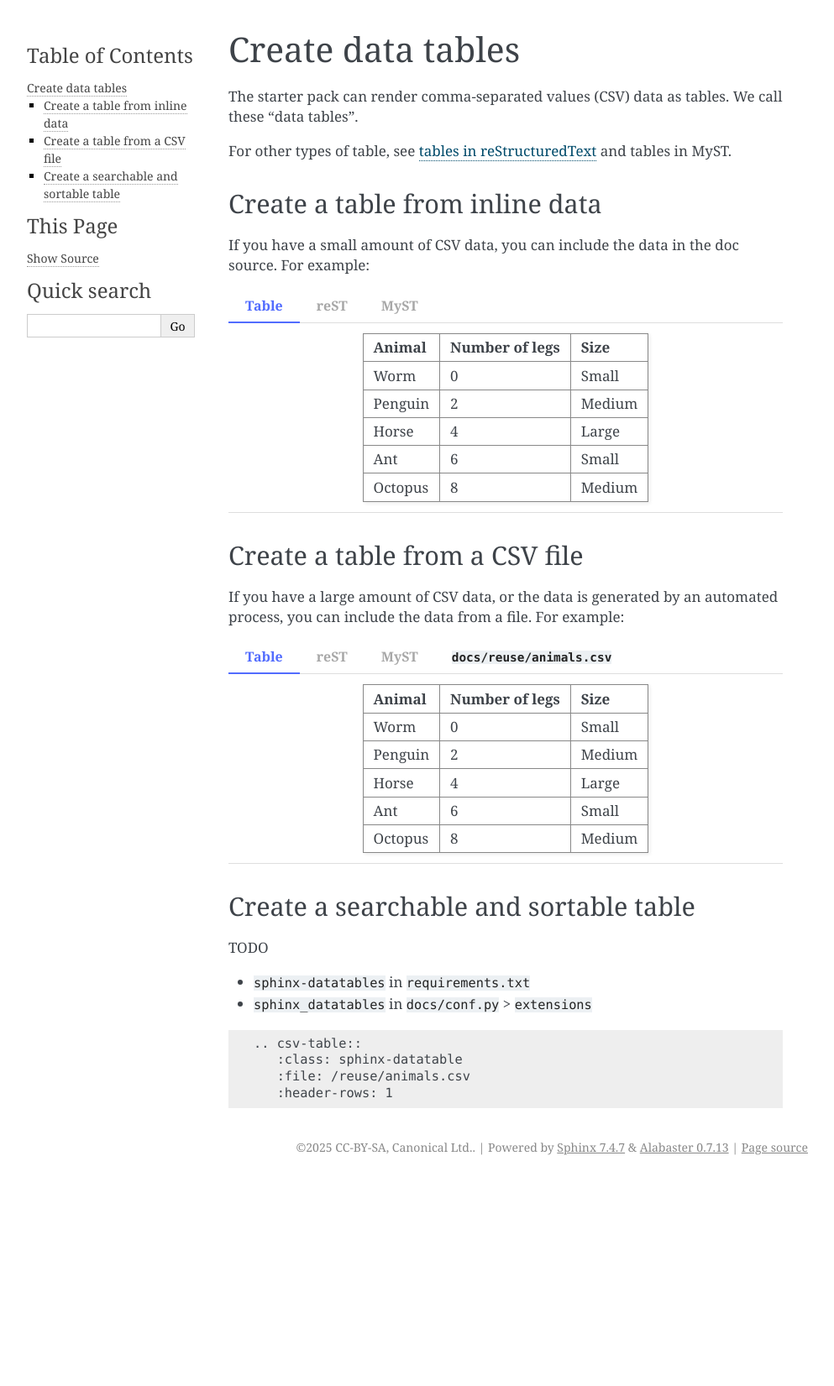
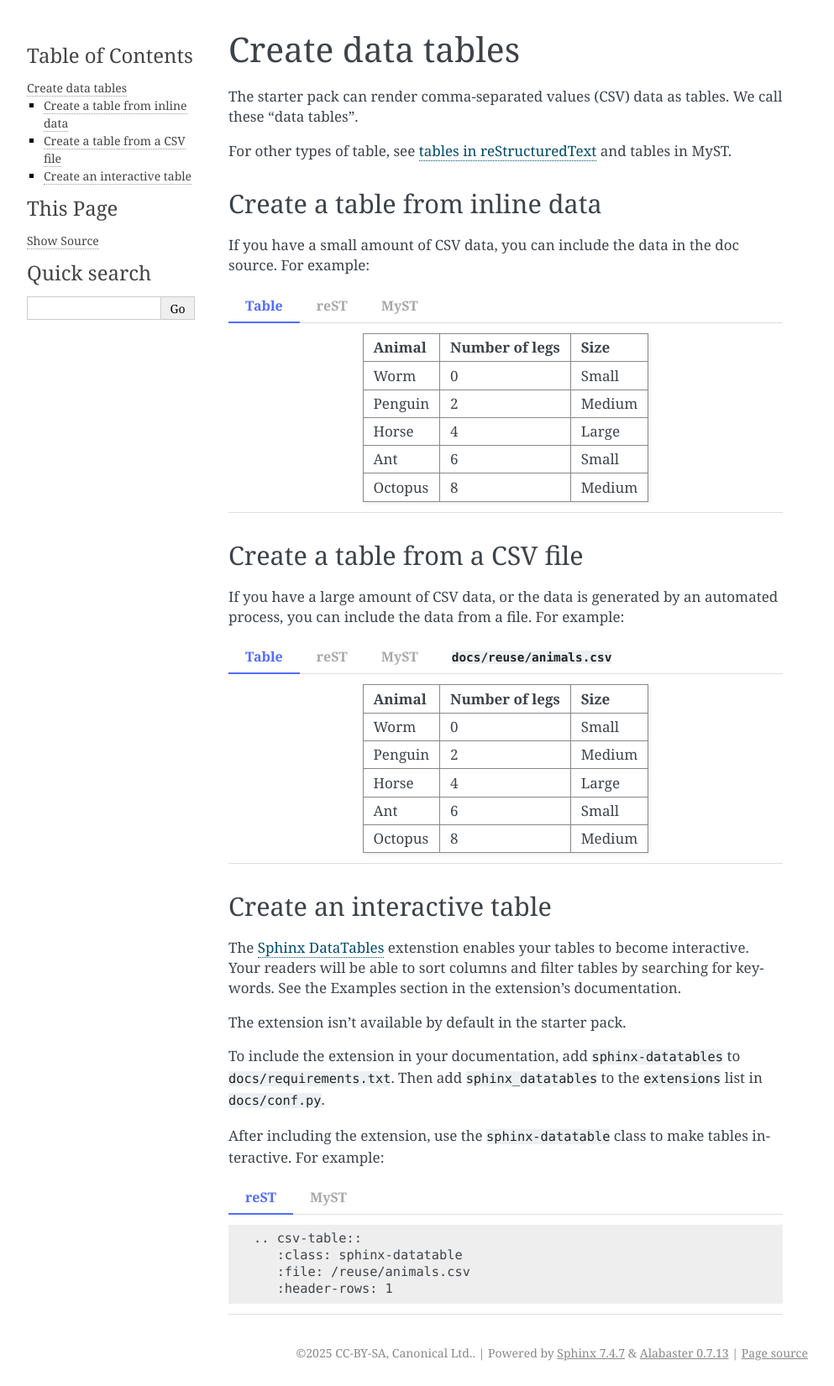
Before and after one commit to canonical/sphinx-docs-starter-pack, a Sphinx documentation site: the page built from docs/how-to/create-data-tables.rst, in a window 1280 px wide. Shown: the whole page at 84% size, without its empty margins (148-1141 px from the left). Built offline with Sphinx 7.4.7, drawn with Linux system fonts in a browser that asks for light colours; pages that are not in the unit, such as notebooks, are missing from menus; before the commit the page ends 1406 px from its top, so only the background shows below that.

Commit message:
add details about Sphinx DataTables

````diff
--- a/docs/how-to/create-data-tables.rst
+++ b/docs/how-to/create-data-tables.rst
@@ -106,17 +106,34 @@ If you have a large amount of CSV data, or the data is generated by an automated
          "Ant", 6, "Small"
          "Octopus", 8, "Medium"
 
-Create a searchable and sortable table
---------------------------------------
+Create an interactive table
+---------------------------
 
-TODO
+The `Sphinx DataTables`_ extenstion enables your tables to become interactive. Your readers will be able to sort columns and filter tables by searching for keywords. See the Examples section in the extension's documentation.
 
-- ``sphinx-datatables`` in ``requirements.txt``
-- ``sphinx_datatables`` in ``docs/conf.py`` > ``extensions``
+The extension isn't available by default in the starter pack.
 
-.. code-block:: none
+To include the extension in your documentation, add ``sphinx-datatables`` to ``docs/requirements.txt``. Then add ``sphinx_datatables`` to the ``extensions`` list in ``docs/conf.py``.
 
-   .. csv-table::
-      :class: sphinx-datatable
-      :file: /reuse/animals.csv
-      :header-rows: 1
+After including the extension, use the ``sphinx-datatable`` class to make tables interactive. For example:
+
+.. tab-set::
+
+   .. tab-item:: reST
+
+      .. code-block:: none
+
+         .. csv-table::
+            :class: sphinx-datatable
+            :file: /reuse/animals.csv
+            :header-rows: 1
+
+   .. tab-item:: MyST
+
+      .. code-block:: none
+
+         ```{csv-table}
+         :class: sphinx-datatable
+         :file: /reuse/animals.csv
+         :header-rows: 1
+         ```
--- a/docs/reuse/links.txt
+++ b/docs/reuse/links.txt
@@ -28,6 +28,7 @@
 .. _reStructuredText: https://www.sphinx-doc.org/en/master/usage/restructuredtext/index.html
 .. _`Sphinx`: https://www.sphinx-doc.org/
 .. _`Sphinx configuration`: https://www.sphinx-doc.org/en/master/usage/configuration.html
+.. _Sphinx DataTables: https://sharm294.github.io/sphinx-datatables/
 .. _Sphinx design: https://sphinx-design.readthedocs.io/en/latest/
 .. _Sphinx documentation starter pack:
 .. _Sphinx documentation starter pack repository: https://github.com/canonical/starter-pack
````
